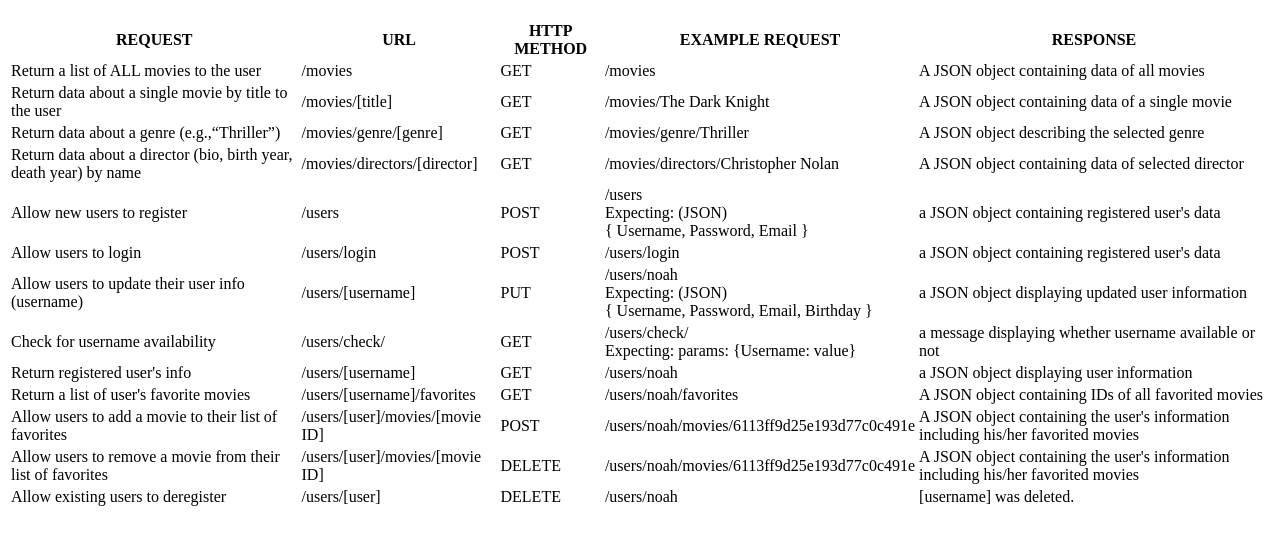
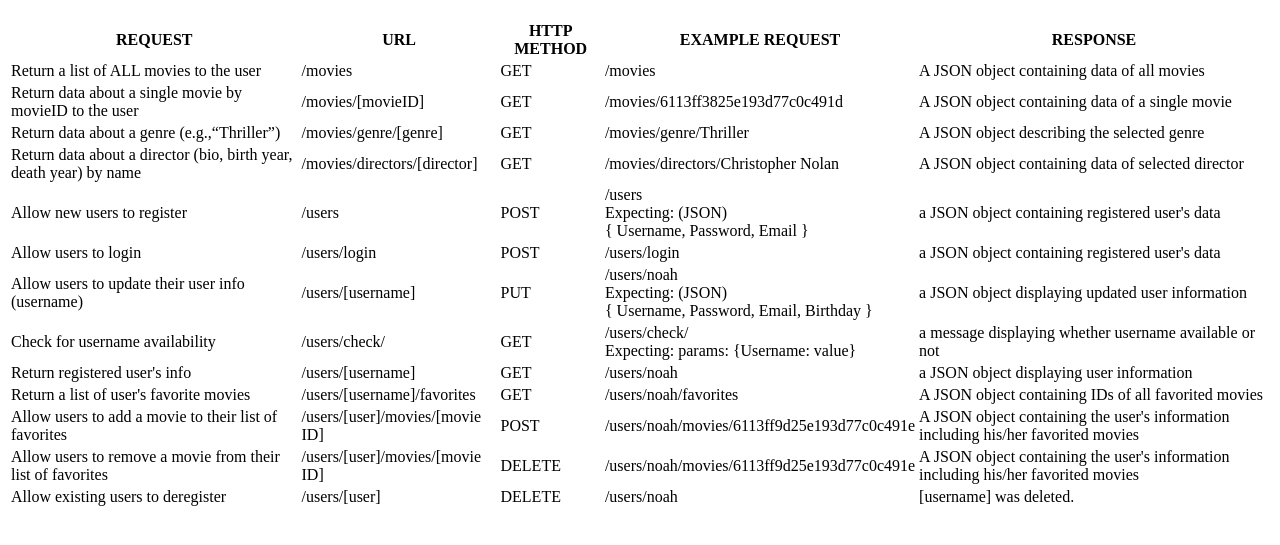
Before and after one commit to IZanko/movie_api, a website: page public/documentation.html in a window 1280 px wide. Shown: the part 61-606 px from the top of the page. Drawn offline with Linux system fonts and the light colour scheme.

Commit message:
change get method to search by movieID

```diff
--- a/index.js
+++ b/index.js
@@ -69,10 +69,10 @@ app.get("/movies", passport.authenticate('jwt', { session: false }), function (r
 
 // Return data about a single movie by title to the user
 app.get(
-  "/movies/:title",
+  "/movies/:movieID",
   passport.authenticate("jwt", { session: false }),
   (req, res) => {
-    Movies.findOne({ Title: req.params.title })
+    Movies.findOne({ _id: req.params.movieID })
       .then(movie => {
         res.json(movie);
       })
--- a/public/documentation.html
+++ b/public/documentation.html
@@ -28,10 +28,10 @@
         <td>A JSON object containing data of all movies</td>
       </tr>
       <tr>
-        <td>Return data about a single movie by title to the user</td>
-        <td>/movies/[title]</td>
+        <td>Return data about a single movie by movieID to the user</td>
+        <td>/movies/[movieID]</td>
         <td>GET</td>
-        <td>/movies/The Dark Knight</td>
+        <td>/movies/6113ff3825e193d77c0c491d</td>
         <td>A JSON object containing data of a single movie</td>
       </tr>
       <tr>
```
